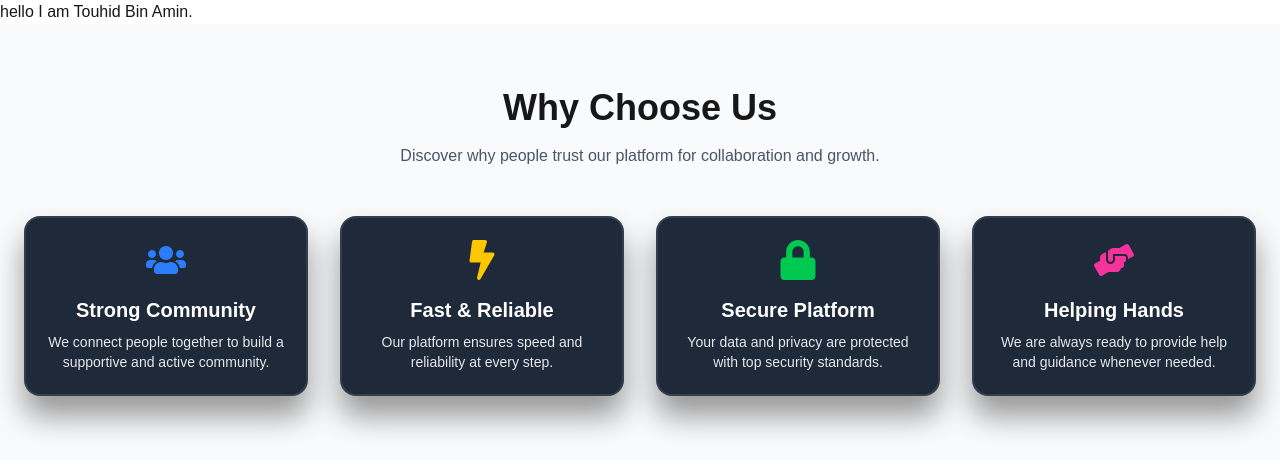
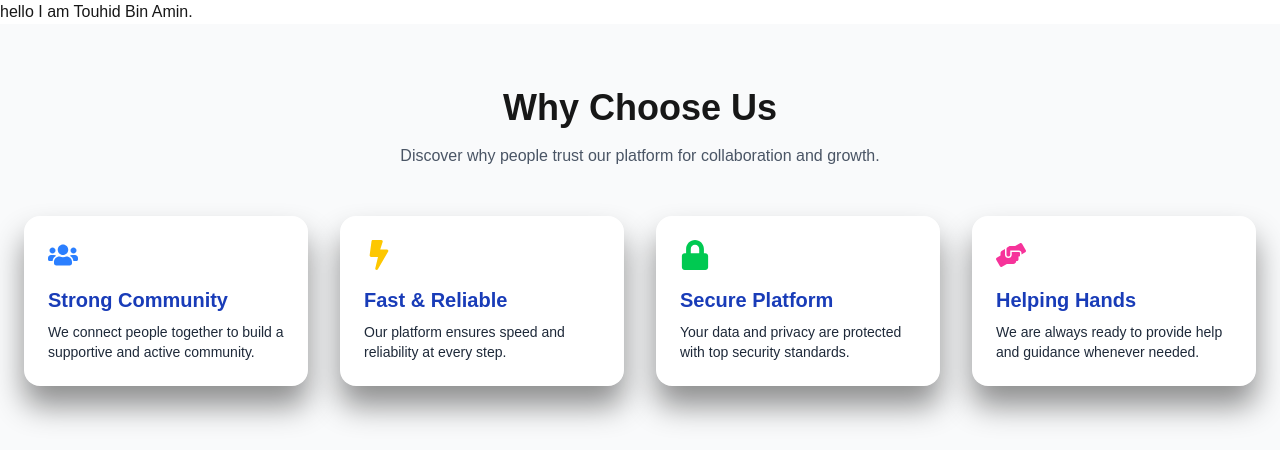
Before and after one commit to swajannaimur/One-Orbit, a Next.js app: page / in a window 1280 px wide. Shown: the top 476 px of the page. Built offline with nearby package versions, Linux system fonts and the light colour scheme.

Commit message:
added modified whychoseus section

```diff
--- a/src/component/ThreeDCard.jsx
+++ b/src/component/ThreeDCard.jsx
@@ -68,7 +68,7 @@ function ThreeDCard({
   }, []);
   const cardStyle = {
     transform: `perspective(1000px) rotateX(${transform.rotateX}deg) rotateY(${transform.rotateY}deg) scale3d(1, 1, 1)`,
-    boxShadow: enableShadow ? `${transform.shadowX}px ${transform.shadowY}px ${shadowBlur}px rgba(0, 0, 0, 0.4)` : 'none',
+    boxShadow: enableShadow ? `${transform.shadowX}px ${transform.shadowY}px ${shadowBlur}px rgba(1, 1, 1, 0.43)` : 'none',
     transition: `transform ${transitionDuration} cubic-bezier(0.23, 1, 0.32, 1), box-shadow ${transitionDuration} cubic-bezier(0.23, 1, 0.32, 1)`,
     transformStyle: 'preserve-3d'
   };
@@ -91,7 +91,7 @@ function ThreeDCard({
   return <div style={{
     perspective: '1000px'
   }} className={className}>
-      <div ref={cardRef} onMouseMove={handleMouseMove} onMouseEnter={handleMouseEnter} onMouseLeave={handleMouseLeave} style={cardStyle} className="relative bg-gray-800 rounded-2xl overflow-hidden" role="img" tabIndex={0} onFocus={handleMouseEnter} onBlur={handleMouseLeave}>
+      <div ref={cardRef} onMouseMove={handleMouseMove} onMouseEnter={handleMouseEnter} onMouseLeave={handleMouseLeave} style={cardStyle} className="relative bg-white rounded-2xl overflow-hidden" role="img" tabIndex={0} onFocus={handleMouseEnter} onBlur={handleMouseLeave}>
         {backgroundImage && <div className="absolute inset-0 rounded-2xl" style={backgroundStyle} aria-hidden="true" />}
 
         <div className="absolute inset-0 border-2 border-white/10 rounded-2xl pointer-events-none" aria-hidden="true" />
--- a/src/component/WhyChoseUs.jsx
+++ b/src/component/WhyChoseUs.jsx
@@ -9,25 +9,25 @@ export default function WhyChooseUs() {
     {
       title: "Strong Community",
       desc: "We connect people together to build a supportive and active community.",
-      icon: <FaUsers size={40} className="text-blue-500" />,
+      icon: <FaUsers size={30} className="text-blue-500" />,
 
     },
     {
       title: "Fast & Reliable",
       desc: "Our platform ensures speed and reliability at every step.",
-      icon: <FaBolt size={40} className="text-yellow-400" />,
+      icon: <FaBolt size={30} className="text-yellow-400" />,
 
     },
     {
       title: "Secure Platform",
       desc: "Your data and privacy are protected with top security standards.",
-      icon: <FaLock size={40} className="text-green-500" />,
+      icon: <FaLock size={30} className="text-green-500" />,
 
     },
     {
       title: "Helping Hands",
       desc: "We are always ready to provide help and guidance whenever needed.",
-      icon: <FaHandsHelping size={40} className="text-pink-500" />,
+      icon: <FaHandsHelping size={30} className="text-pink-500" />,
 
     }
   ];
@@ -43,10 +43,10 @@ export default function WhyChooseUs() {
         <div className="grid grid-cols-1 sm:grid-cols-2 lg:grid-cols-4 gap-8">
           {features.map((feature, i) => (
             <ThreeDCard key={i} backgroundImage={feature.bg}>
-              <div className="p-6 flex flex-col items-center text-center">
+              <div className="p-6 flex flex-col items-start text-left">
                 <div className="mb-4">{feature.icon}</div>
-                <h3 className="text-xl font-semibold text-white">{feature.title}</h3>
-                <p className="text-gray-200 text-sm mt-2">{feature.desc}</p>
+                <h3 className="text-xl font-semibold text-blue-800">{feature.title}</h3>
+                <p className="text-gray-800 text-sm mt-2">{feature.desc}</p>
               </div>
             </ThreeDCard>
           ))}
```
